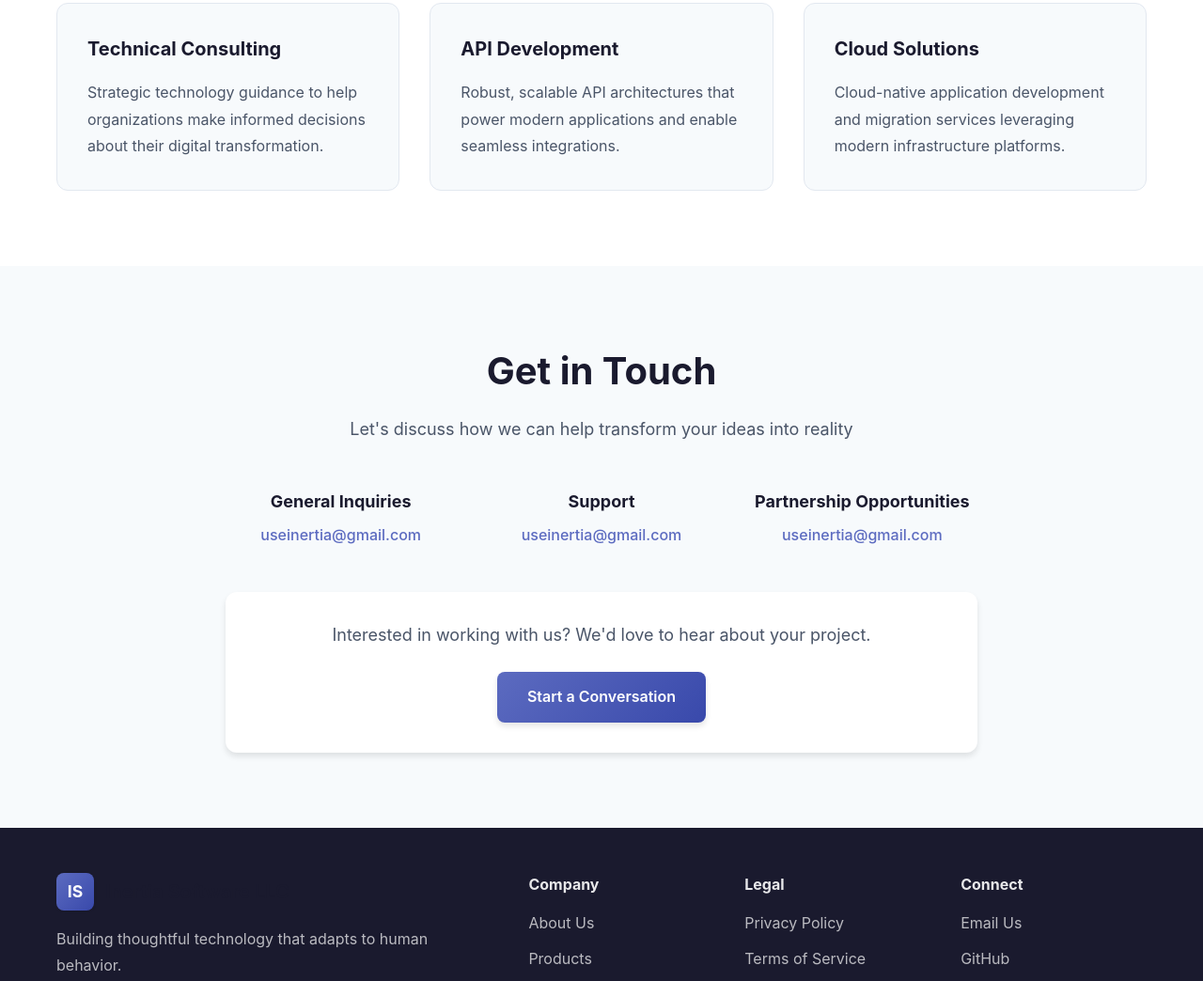
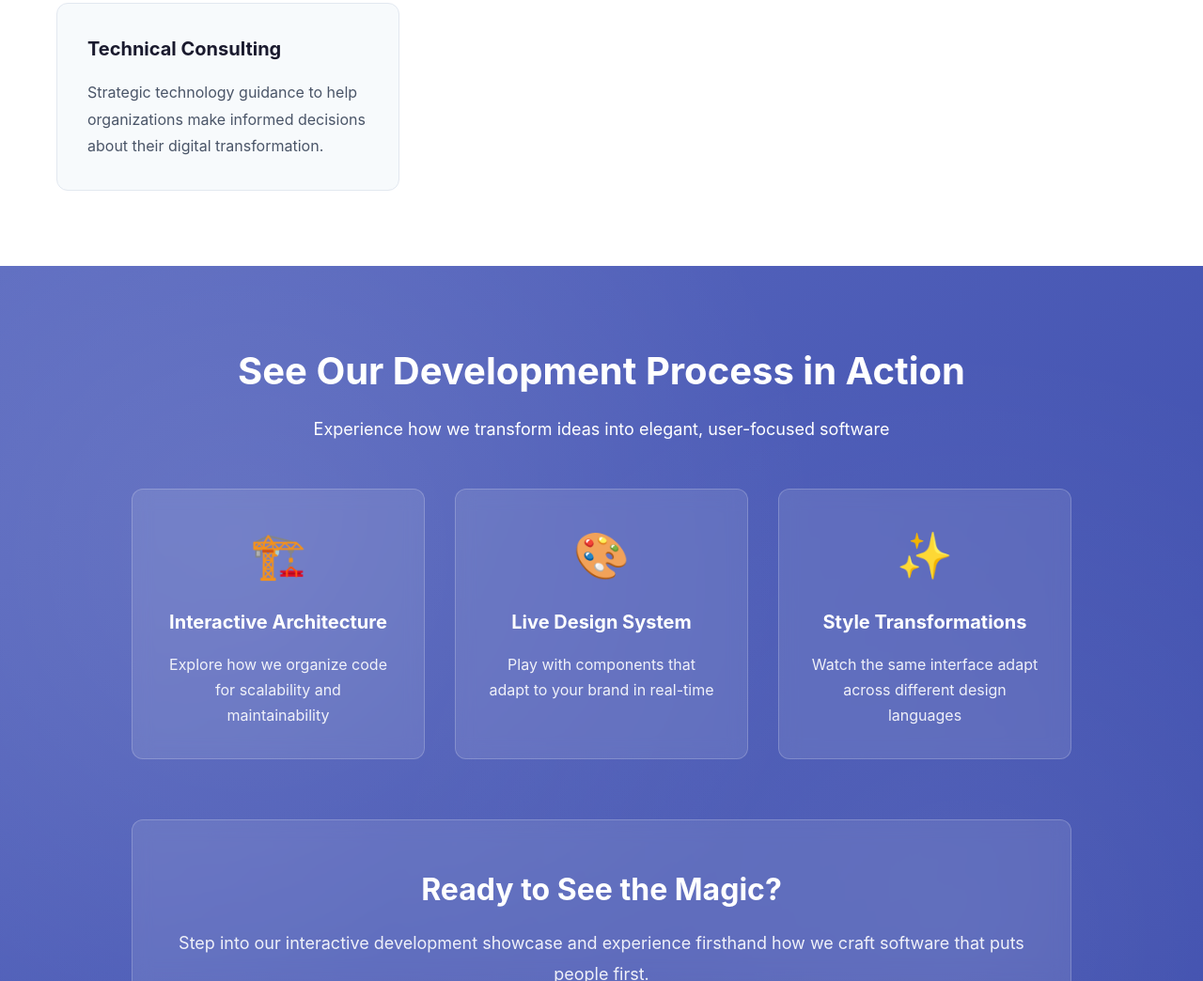
Before and after one commit to Lexdrake/Inertia-Software-website, a plain HTML site: page index.html in a window 1280 px wide. Shown: the part 2944-3988 px from the top of the page at 94% size. Drawn offline with Linux system fonts and the light colour scheme.

Commit message:
showcase section -> showcase page

```diff
--- a/index.html
+++ b/index.html
@@ -51,7 +51,7 @@
                 <a href="#about">About</a>
                 <a href="#products">Products</a>
                 <a href="#services">Services</a>
-                <a href="/showcase.html">Showcase</a>
+                <a href="#showcase">Showcase</a>
                 <a href="#contact">Contact</a>
             </div>
             <div class="nav-toggle" id="navToggle">
@@ -122,7 +122,7 @@
             </div>
 
             <div class="product-feature">
-                <div class="product-badge">Coming Early 2025</div>
+                <div class="product-badge">Coming Soon</div>
                 <div class="product-content">
                     <div class="product-info">
                         <h3 class="product-title">Inertia - Planner</h3>
@@ -156,8 +156,8 @@
                                     <polyline points="22 12 18 12 15 21 9 3 6 12 2 12"/>
                                 </svg>
                                 <div>
-                                    <h4>Intelligent Progress Tracking</h4>
-                                    <p>Monitor momentum with visual dashboards and milestone management</p>
+                                    <h4>Progress Tracking</h4>
+                                    <p>Stay organized and accountable with check-ins, task reporting, habit reporting, and more</p>
                                 </div>
                             </div>
                             <div class="feature-item">
@@ -219,13 +219,40 @@
                     <h3>Technical Consulting</h3>
                     <p>Strategic technology guidance to help organizations make informed decisions about their digital transformation.</p>
                 </div>
-                <div class="service-card">
-                    <h3>API Development</h3>
-                    <p>Robust, scalable API architectures that power modern applications and enable seamless integrations.</p>
+            </div>
+        </div>
+    </section>
+
+    <section id="showcase" class="showcase-teaser">
+        <div class="container">
+            <div class="section-header">
+                <h2>See Our Development Process in Action</h2>
+                <p>Experience how we transform ideas into elegant, user-focused software</p>
+            </div>
+
+            <div class="teaser-content">
+                <div class="teaser-features">
+                    <div class="teaser-feature">
+                        <div class="teaser-icon">🏗️</div>
+                        <h3>Interactive Architecture</h3>
+                        <p>Explore how we organize code for scalability and maintainability</p>
+                    </div>
+                    <div class="teaser-feature">
+                        <div class="teaser-icon">🎨</div>
+                        <h3>Live Design System</h3>
+                        <p>Play with components that adapt to your brand in real-time</p>
+                    </div>
+                    <div class="teaser-feature">
+                        <div class="teaser-icon">✨</div>
+                        <h3>Style Transformations</h3>
+                        <p>Watch the same interface adapt across different design languages</p>
+                    </div>
                 </div>
-                <div class="service-card">
-                    <h3>Cloud Solutions</h3>
-                    <p>Cloud-native application development and migration services leveraging modern infrastructure platforms.</p>
+
+                <div class="teaser-cta">
+                    <h3>Ready to See the Magic?</h3>
+                    <p>Step into our interactive development showcase and experience firsthand how we craft software that puts people first.</p>
+                    <a href="/showcase.html" class="btn btn-primary btn-large">Explore Interactive Showcase</a>
                 </div>
             </div>
         </div>
@@ -276,7 +303,7 @@
                         <a href="#about">About Us</a>
                         <a href="#products">Products</a>
                         <a href="#services">Services</a>
-                        <a href="/showcase.html">Showcase</a>
+                        <a href="#showcase">Showcase</a>
                         <a href="#contact">Contact</a>
                     </div>
                     <div class="footer-column">
--- a/styles.css
+++ b/styles.css
@@ -523,6 +523,128 @@ body {
     line-height: 1.8;
 }
 
+/* Showcase Teaser Section */
+.showcase-teaser {
+    padding: 5rem 0;
+    background: linear-gradient(135deg, var(--primary-color), var(--primary-dark));
+    color: white;
+    position: relative;
+    overflow: hidden;
+}
+
+.showcase-teaser::before {
+    content: '';
+    position: absolute;
+    top: 0;
+    left: 0;
+    right: 0;
+    bottom: 0;
+    background-image:
+        radial-gradient(circle at 20% 30%, rgba(255, 255, 255, 0.1) 0%, transparent 50%),
+        radial-gradient(circle at 80% 70%, rgba(255, 255, 255, 0.08) 0%, transparent 50%);
+    pointer-events: none;
+}
+
+.showcase-teaser .section-header {
+    position: relative;
+    z-index: 1;
+}
+
+.showcase-teaser .section-header h2,
+.showcase-teaser .section-header p {
+    color: white;
+}
+
+.teaser-content {
+    position: relative;
+    z-index: 1;
+    max-width: 1000px;
+    margin: 0 auto;
+}
+
+.teaser-features {
+    display: grid;
+    grid-template-columns: repeat(auto-fit, minmax(250px, 1fr));
+    gap: 2rem;
+    margin-bottom: 4rem;
+}
+
+.teaser-feature {
+    text-align: center;
+    padding: 2rem;
+    background: rgba(255, 255, 255, 0.1);
+    border-radius: var(--border-radius-lg);
+    backdrop-filter: blur(10px);
+    border: 1px solid rgba(255, 255, 255, 0.2);
+    transition: all 0.3s ease;
+}
+
+.teaser-feature:hover {
+    transform: translateY(-5px);
+    background: rgba(255, 255, 255, 0.15);
+    box-shadow: 0 10px 30px rgba(0, 0, 0, 0.2);
+}
+
+.teaser-icon {
+    font-size: 3rem;
+    margin-bottom: 1rem;
+    display: block;
+}
+
+.teaser-feature h3 {
+    font-size: 1.25rem;
+    margin-bottom: 1rem;
+    color: white;
+}
+
+.teaser-feature p {
+    color: rgba(255, 255, 255, 0.9);
+    line-height: 1.7;
+}
+
+.teaser-cta {
+    text-align: center;
+    padding: 3rem 2rem;
+    background: rgba(255, 255, 255, 0.1);
+    border-radius: var(--border-radius-lg);
+    backdrop-filter: blur(10px);
+    border: 1px solid rgba(255, 255, 255, 0.2);
+}
+
+.teaser-cta h3 {
+    font-size: 2rem;
+    margin-bottom: 1rem;
+    color: white;
+}
+
+.teaser-cta p {
+    font-size: 1.125rem;
+    margin-bottom: 2rem;
+    color: rgba(255, 255, 255, 0.9);
+    line-height: 1.8;
+}
+
+.btn-large {
+    padding: 1.25rem 3rem;
+    font-size: 1.125rem;
+    font-weight: 700;
+    text-transform: uppercase;
+    letter-spacing: 0.5px;
+    box-shadow: 0 6px 20px rgba(0, 0, 0, 0.3);
+}
+
+.showcase-teaser .btn-primary {
+    background: white;
+    color: var(--primary-color);
+    border: 2px solid white;
+}
+
+.showcase-teaser .btn-primary:hover {
+    background: rgba(255, 255, 255, 0.9);
+    transform: translateY(-3px);
+    box-shadow: 0 8px 25px rgba(0, 0, 0, 0.4);
+}
+
 /* Contact Section */
 .contact {
     padding: 5rem 0;
@@ -753,6 +875,16 @@ body {
     .services-grid {
         grid-template-columns: 1fr;
     }
+
+    .teaser-features {
+        grid-template-columns: 1fr;
+        gap: 1.5rem;
+        margin-bottom: 3rem;
+    }
+
+    .teaser-cta {
+        padding: 2rem 1rem;
+    }
 }
 
 @media (max-width: 480px) {
@@ -772,4 +904,13 @@ body {
         width: 250px;
         height: 500px;
     }
+
+    .teaser-cta h3 {
+        font-size: 1.5rem;
+    }
+
+    .btn-large {
+        padding: 1rem 2rem;
+        font-size: 1rem;
+    }
 }
```
